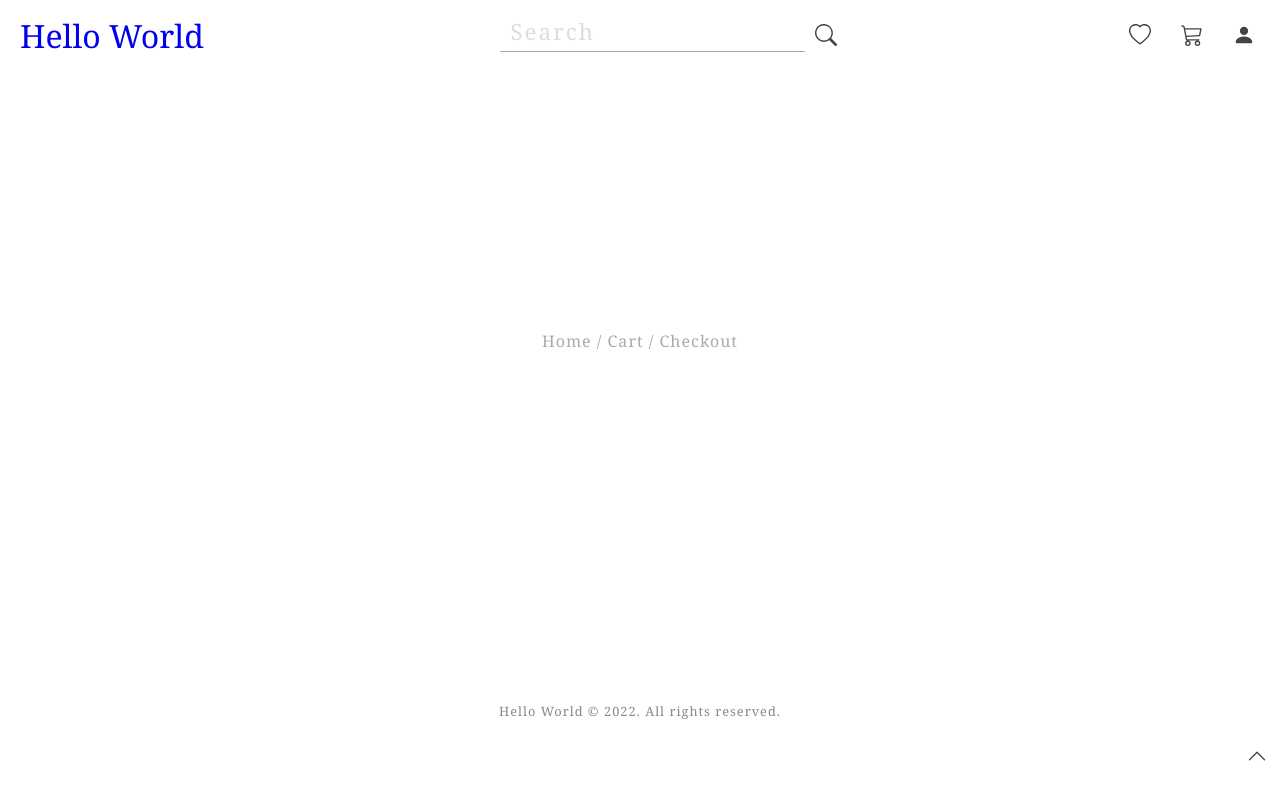
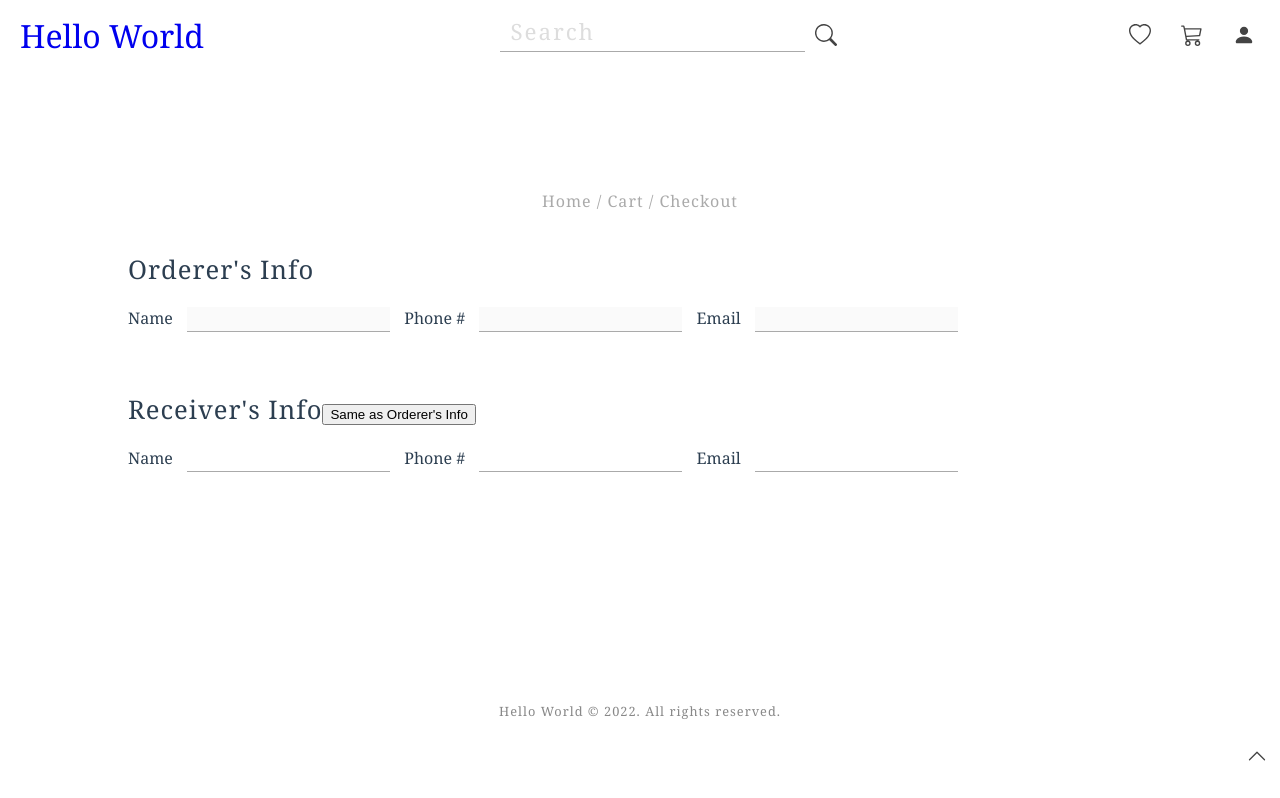
Before and after one commit to Jamison-Chen/my_online_shop, a Vue app: page /checkout in a window 1280 px wide. Built offline with nearby package versions, Linux system fonts and the light colour scheme; no server answers.

Commit message:
working on checkout page

```diff
--- a/src/components/CategoryInfoCard.vue
+++ b/src/components/CategoryInfoCard.vue
@@ -29,11 +29,7 @@ export default defineComponent({
       required: true,
     },
   },
-  methods: {
-    // goToCategorizedPage(category: string): void {
-    //   this.$router.push(`/${category}`);
-    // },
-  },
+  methods: {},
 });
 </script>
 
--- a/src/components/Header.vue
+++ b/src/components/Header.vue
@@ -90,6 +90,7 @@ export default defineComponent({
   created() {
     store.dispatch("checkLoginStatus");
     store.dispatch("getCartItemList");
+    store.dispatch("getFavoriteList");
   },
 });
 </script>
--- a/src/components/UserForm.vue
+++ b/src/components/UserForm.vue
@@ -115,14 +115,14 @@ $blue: #08f;
         &::placeholder {
           color: $noisyWhite;
         }
-        & + span.alter-mark:after {
+        & + span.alter-mark::after {
           content: "✖";
           color: transparent;
         }
         &.should-alert {
           &:invalid {
             outline-color: $red;
-            & + span.alter-mark:after {
+            & + span.alter-mark::after {
               color: $red;
             }
           }
--- a/src/myInterface.ts
+++ b/src/myInterface.ts
@@ -60,4 +60,6 @@ export interface UserFormFieldInfo {
 
 export interface UserInfo {
     name: string;
+    email: string;
+    phone_number: string;
 }
--- a/src/store/index.ts
+++ b/src/store/index.ts
@@ -21,7 +21,7 @@ export default createStore({
         checkLoginStatus(state, response): void {
             state.isLoggedIn = response["status"] === "passed" ? true : false;
             state.loginStatus = response["status"];
-            state.userInfo.name = response["data"]["name"];
+            state.userInfo = response["data"];
         },
         login(state): void {
             state.isLoggedIn = true;
@@ -95,9 +95,6 @@ export default createStore({
                 // accept the "set-cookie" header of the response
             }).then((res) => res.json());
             commit("checkLoginStatus", resp);
-
-            // Get Favorite List
-            if (state.isLoggedIn) dispatch("getFavoriteList");
         },
         async logout({ commit }): Promise<void> {
             let resp = await fetch("http://127.0.0.1:8000/api/logout", {
--- a/src/views/AccountCenter.vue
+++ b/src/views/AccountCenter.vue
@@ -42,7 +42,7 @@ export default defineComponent({
   methods: {
     async logout(): Promise<void> {
       await store.dispatch("logout");
-      this.$router.push("/");
+      window.location.replace("/");
     },
   },
 });
--- a/src/views/Checkout.vue
+++ b/src/views/Checkout.vue
@@ -1,16 +1,78 @@
 <template>
   <div id="checkout-page">
     <CurrentPathBar :parentPageList="fullPathList" />
+    <div class="main">
+      <div class="info-of-orderer block">
+        <div class="title">Orderer's Info</div>
+        <div class="form-input-section">
+          <label for="name-of-orderer">
+            Name
+            <input
+              type="text"
+              name="name-of-orderer"
+              :value="userInfo.name"
+              disabled
+            />
+          </label>
+          <label for="phone-number-of-orderer">
+            Phone #
+            <input
+              type="text"
+              name="phone-number-of-orderer"
+              :value="userInfo.phone_number"
+              disabled
+            />
+          </label>
+          <label for="email-of-order">
+            Email
+            <input
+              type="text"
+              name="email-of-order"
+              :value="userInfo.email"
+              disabled
+            />
+          </label>
+        </div>
+      </div>
+      <div class="info-of-receiver block">
+        <div class="title">
+          <span>Receiver's Info</span>
+          <span>
+            <input type="button" value="Same as Orderer's Info" />
+          </span>
+        </div>
+        <div class="form-input-section">
+          <label for="name-of-orderer">
+            Name
+            <input type="text" name="name-of-orderer" :value="userInfo.name" />
+          </label>
+          <label for="phone-number-of-orderer">
+            Phone #
+            <input
+              type="text"
+              name="phone-number-of-orderer"
+              :value="userInfo.phone_number"
+            />
+          </label>
+          <label for="email-of-order">
+            Email
+            <input type="text" name="email-of-order" :value="userInfo.email" />
+          </label>
+        </div>
+      </div>
+    </div>
   </div>
 </template>
 
 <script lang="ts">
 import { defineComponent } from "vue";
 import CurrentPathBar from "@/components/CurrentPathBar.vue";
-import { PageInfo } from "@/myInterface";
+import { PageInfo, UserInfo } from "@/myInterface";
+import store from "@/store";
 
 export default defineComponent({
   name: "Checkout",
+  store: store,
   components: { CurrentPathBar },
   data() {
     return {
@@ -24,9 +86,44 @@ export default defineComponent({
     fullPathList(): PageInfo[] {
       return this.parentPageList.concat([{ name: "Checkout", path: "#" }]);
     },
+    userInfo(): UserInfo {
+      return store.state.userInfo;
+    },
   },
 });
 </script>
 
 <style lang="scss" scoped>
+#checkout-page {
+  display: flex;
+  flex-direction: column;
+  align-items: center;
+  .main {
+    width: 80%;
+    .block {
+      text-align: start;
+      padding: 20px 0;
+      .title {
+        font-size: 1.6rem;
+        letter-spacing: 1px;
+        margin: 10px 0;
+      }
+      .form-input-section {
+        & > label {
+          & > input {
+            border: none;
+            border-bottom: 1px solid #aaa;
+            margin: 10px;
+            line-height: 1.4rem;
+            font-family: inherit;
+            letter-spacing: 1px;
+            &:disabled {
+              color: #aaa;
+            }
+          }
+        }
+      }
+    }
+  }
+}
 </style>
--- a/src/views/Login.vue
+++ b/src/views/Login.vue
@@ -79,7 +79,7 @@ export default defineComponent({
       }
       await store.dispatch("checkLoginStatus", requestBody);
       let loginStatus = store.state.loginStatus;
-      if (store.state.isLoggedIn) this.$router.push("/");
+      if (store.state.isLoggedIn) window.location.replace("/");
       else if (loginStatus === "user not found") {
         this.alertMessage = store.state.loginStatus;
         this.formData.email = "";
--- a/src/views/Product.vue
+++ b/src/views/Product.vue
@@ -1,5 +1,5 @@
 <template>
-  <div class="product-page" v-if="status === 'success'">
+  <div id="product-page" v-if="status === 'success'">
     <CurrentPathBar :parentPageList="fullPathList" />
     <div id="main">
       <div id="picture-section">
@@ -37,10 +37,10 @@
       ></div>
     </PageBlock>
   </div>
-  <div class="product-page" v-else-if="status === 'failed'">
+  <div id="product-page" v-else-if="status === 'failed'">
     <h1>Product Not Found</h1>
   </div>
-  <div class="product-page" v-else></div>
+  <div id="product-page" v-else></div>
 </template>
 <script lang="ts">
 import { defineComponent } from "vue";
--- a/src/views/Register.vue
+++ b/src/views/Register.vue
@@ -126,7 +126,7 @@ export default defineComponent({
 
       if (this.response.status === "passed") {
         store.commit("login");
-        this.$router.push("/");
+        window.location.replace("/");
       } else {
         this.alertMessage = this.response.status;
         if (this.response.status === "info not sufficient") {
```
